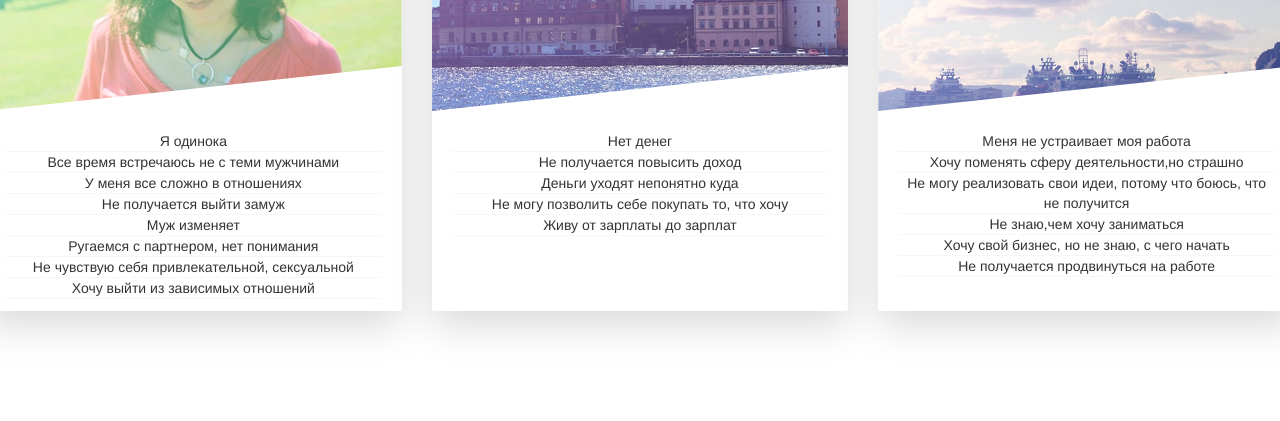
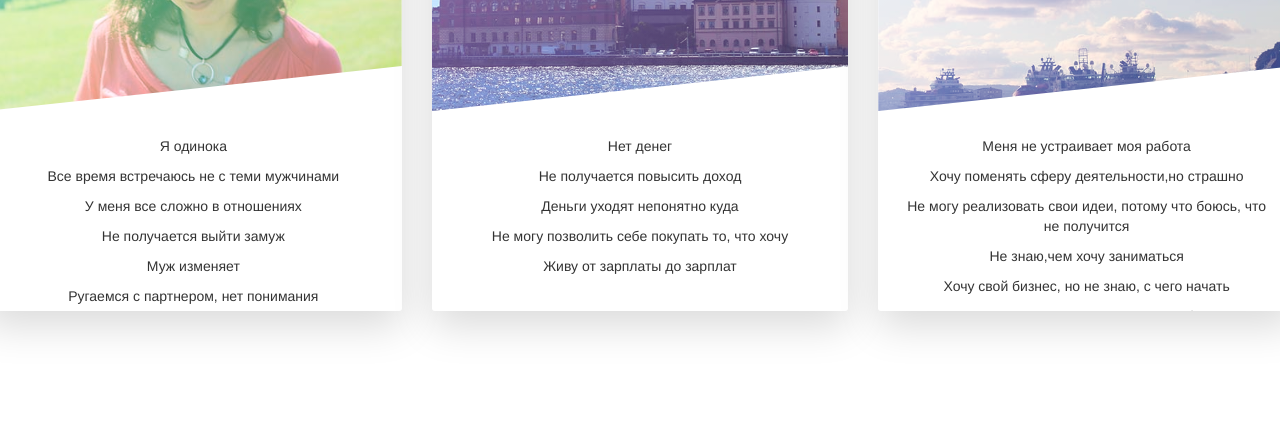
Before and after one commit to mawglih/svetlana-psy, a React (Create React App) app: page / in a window 1280 px wide. Shown: the part 1040-1461 px from the top of the page. Built offline with nearby package versions, Linux system fonts and the light colour scheme.

Commit message:
list style

```diff
--- a/src/index.css
+++ b/src/index.css
@@ -255,7 +255,7 @@ body {
   .card__text--ul {
     list-style-type: none; }
   .card__text--li {
-    border-bottom: solid 1px #f7f7f7; }
+    padding: 5px; }
 
 .header {
   height: 95vh;
```
